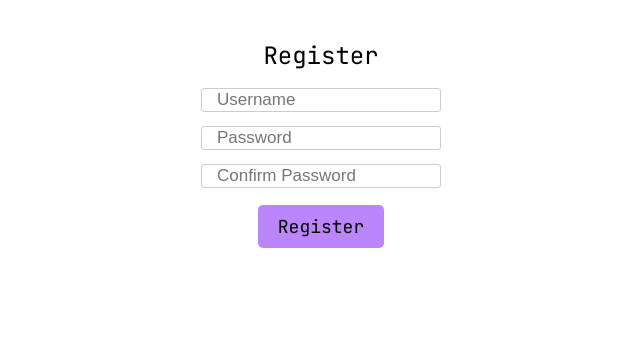
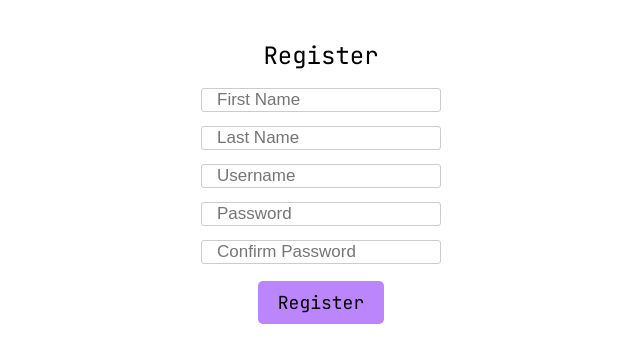
Before and after one commit to girlwhodrawsandstuff/day-planner, a Flask app: page /register in a window 1280 px wide. Shown: the part 53-416 px from the top of the page, without its empty margins (319-959 px from the left). Run offline with Flask 2, Linux system fonts and the light colour scheme.

Commit message:
feat: add first name and last name during registration for user

```diff
--- a/app.py
+++ b/app.py
@@ -29,7 +29,11 @@ class Users(db.Model):
     id = db.Column(db.Integer, primary_key=True, nullable=False)
     username = db.Column(db.String(20), unique=True, nullable=False)
     password = db.Column(db.String(50), nullable=False)
+    first_name = db.Column(db.String(255), nullable=False)
+    last_name = db.Column(db.String(255), nullable=False)
     tasks = db.relationship('Todo', backref='owner')
+    images = db.relationship('Images', backref='owner')
+    notes = db. relationship('Notes', backref='owner')
 
 class Todo(db.Model):
     id = db.Column(db.Integer, primary_key=True)
@@ -65,6 +69,8 @@ def register():
         username = request.form.get("username")
         pass1 = request.form.get("password")
         pass2 = request.form.get("confirmation")
+        first_name = request.form.get("first_name")
+        last_name = request.form.get("last_name")
 
         # query database for usernames
         rows = Users.query.filter_by(username=username).count()
@@ -79,7 +85,7 @@ def register():
 
         else:
             # adding values to the table
-            register = Users(username = username, password = pass1)
+            register = Users(username = username, password = pass1, first_name = first_name, last_name = last_name)
             db.session.add(register)
             db.session.commit()
 
--- a/templates/register.html
+++ b/templates/register.html
@@ -22,6 +22,28 @@
       <div class="page-header">Register</div>
 
       <form class="register-form" action="/register" method="post">
+        <!-- first name -->
+        <div class="form-input">
+          <input
+            type="text"
+            id="name"
+            name="first_name"
+            placeholder="First Name"
+            autocomplete="off"
+            autofocus
+          />
+        </div>
+        <!-- last name -->
+        <div class="form-input">
+          <input
+            type="text"
+            id="name"
+            name="last_name"
+            placeholder="Last Name"
+            autocomplete="off"
+            autofocus
+          />
+        </div>
         <!-- username -->
         <div class="form-input">
           <input
```
